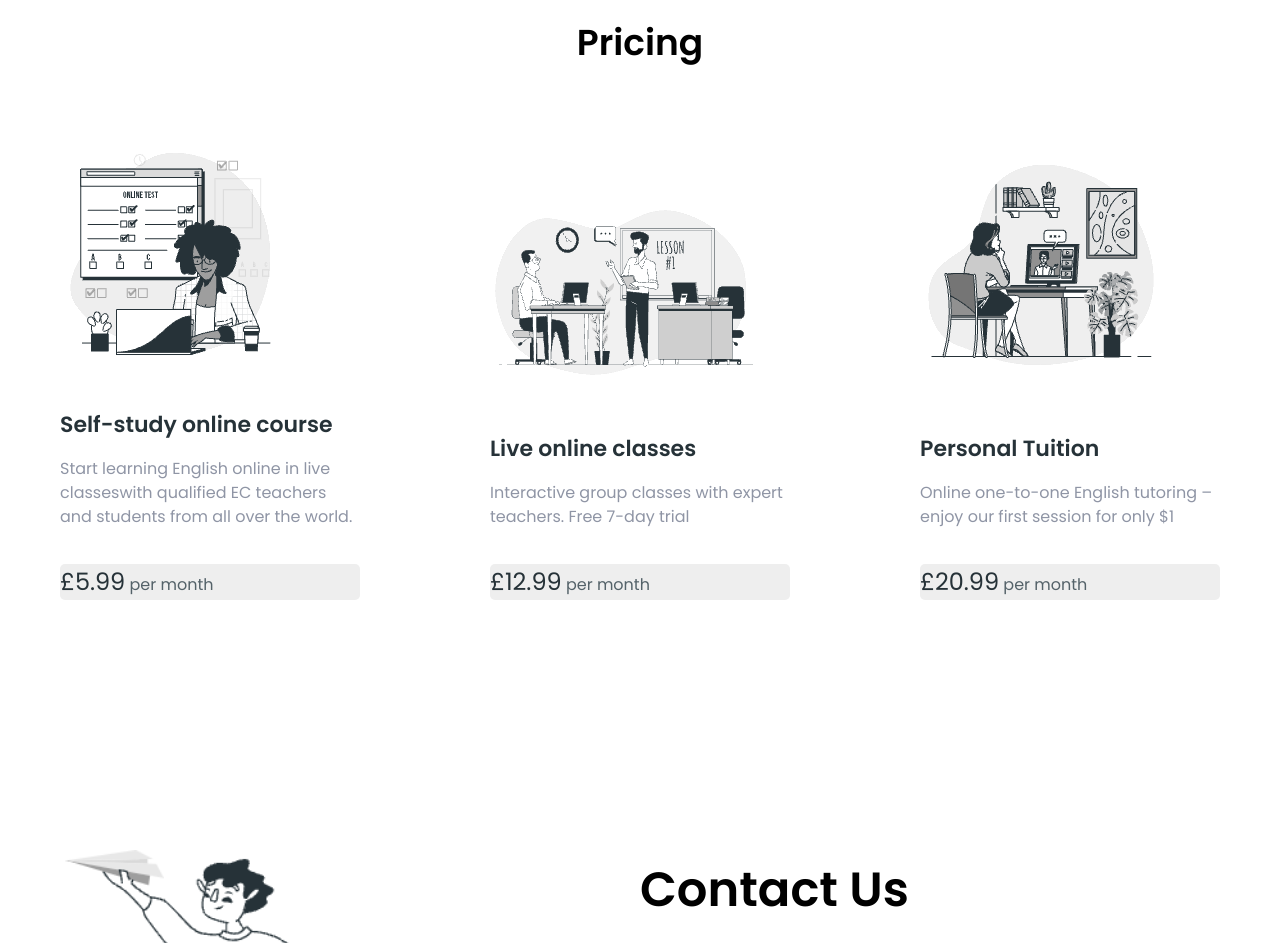
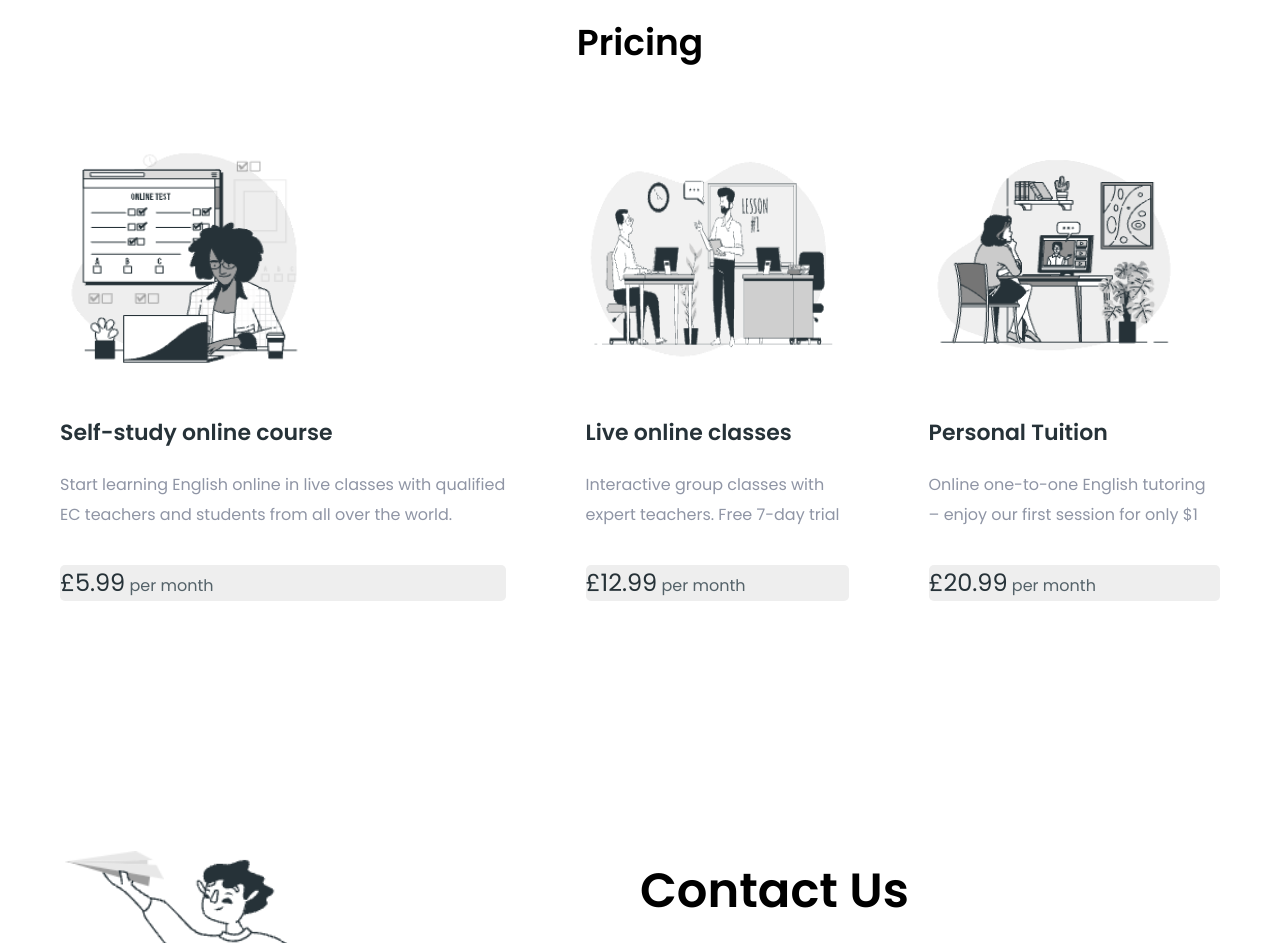
Before and after one commit to answersinsaid/Britlex, a plain HTML site: page index.html in a window 1280 px wide. Shown: the part 2916-3859 px from the top of the page. Drawn offline with Linux system fonts and the light colour scheme.

Commit message:
pricing content

```diff
--- a/index.html
+++ b/index.html
@@ -165,11 +165,11 @@
                 <div class="pricing__container pricing-item">
                     <div class="pricing-item__content">
                         <div class="pricing-item__image">
-                            <img class="pricing-item__img" src="/img/pricing/1.png" alt="">
+                            <img class="pricing-item__img" src="./img/pricing/1.png" alt="">
                         </div>
                         <h3 class="pricing-item__title">Self-study online course</h3>
                         <p class="pricing-item__text">
-                            Start learning English online in live classeswith qualified EC teachers and students from
+                            Start learning English online in live classes with qualified EC teachers and students from
                             all over the world.
                         </p>
                         <p class="pricing-item__price">£5.99<span class="pricing-item__price-span"> per month</span>
@@ -177,7 +177,7 @@
                     </div>
                     <div class="pricing-item__content">
                         <div class="pricing-item__image">
-                            <img src="/img/pricing/2.png" alt="">
+                            <img class="pricing-item__img" src="./img/pricing/2.png" alt="">
                         </div>
                         <h3 class="pricing-item__title">Live online classes</h3>
                         <p class="pricing-item__text">
@@ -189,7 +189,7 @@
                     </div>
                     <div class="pricing-item__content">
                         <div class="pricing-item__image">
-                            <img src="/img/pricing/3.png" alt="">
+                            <img class="pricing-item__img" src="./img/pricing/3.png" alt="">
                         </div>
                         <h3 class="pricing-item__title">Personal Tuition</h3>
                         <p class="pricing-item__text">
@@ -205,7 +205,7 @@
             <section class="contact-us">
                 <div class="contact-us__container">
                     <div class="contact-us__image _item-1">
-                        <img class="contact-us__img" src="/img/contact-us/1.png">
+                        <img class="contact-us__img" src="./img/contact-us/1.png">
                     </div>
                         <h3 class="contact-us-block__title _item-2">Contact Us</h3>
                         <p class="contact-us-block__text _item-3">
--- a/style/pricing.css
+++ b/style/pricing.css
@@ -14,22 +14,27 @@
 
 .pricing__container {
     display: flex;
-    justify-content: space-between;
+    gap: 80px;
+    justify-content: center;
+    align-items:center;
 }
 
 .pricing-item__content {
     display: flex;
     flex-direction: column;
-    max-width: 300px;
     align-self: flex-end;
 
 }
 
 .pricing-item__image {
     margin-bottom: 40px;
+
+
 }
 
 .pricing-item__img {
+    width: 250px;
+    height: 230px;
 
 }
 
@@ -39,16 +44,17 @@
     font-weight: 600;
     line-height: 34px;
     text-align: left;
-    margin-bottom: 15px;
+    margin-bottom: 20px;
 }
 
 .pricing-item__text {
     color: rgb(143, 149, 165);
-    font-size: 16px;
+    font-size: 20x;
     font-weight: 400;
-    line-height: 24px;
+    line-height: 30px;
     text-align: left;
     margin-bottom: 35px;
+
 
 }
 
```
